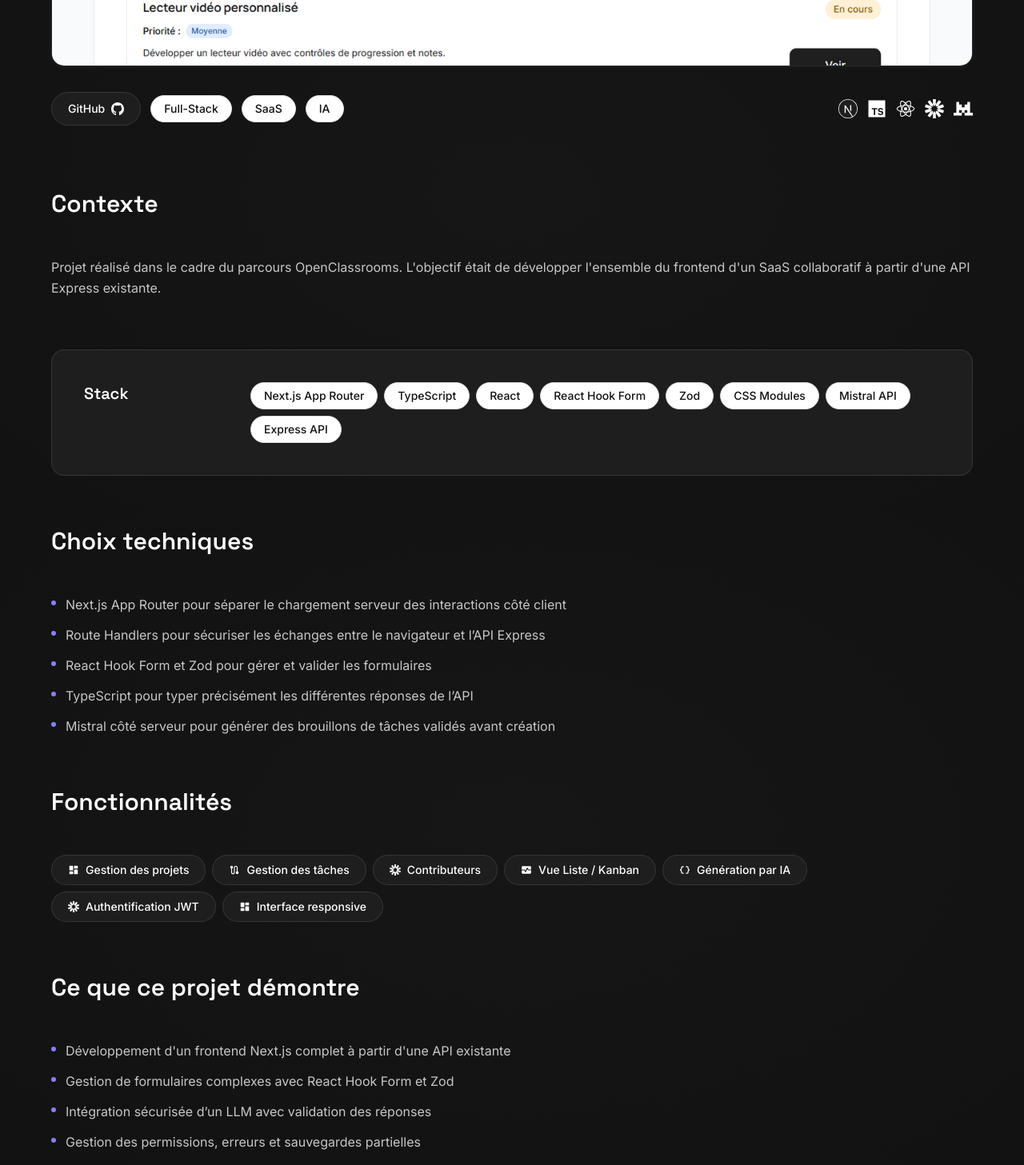
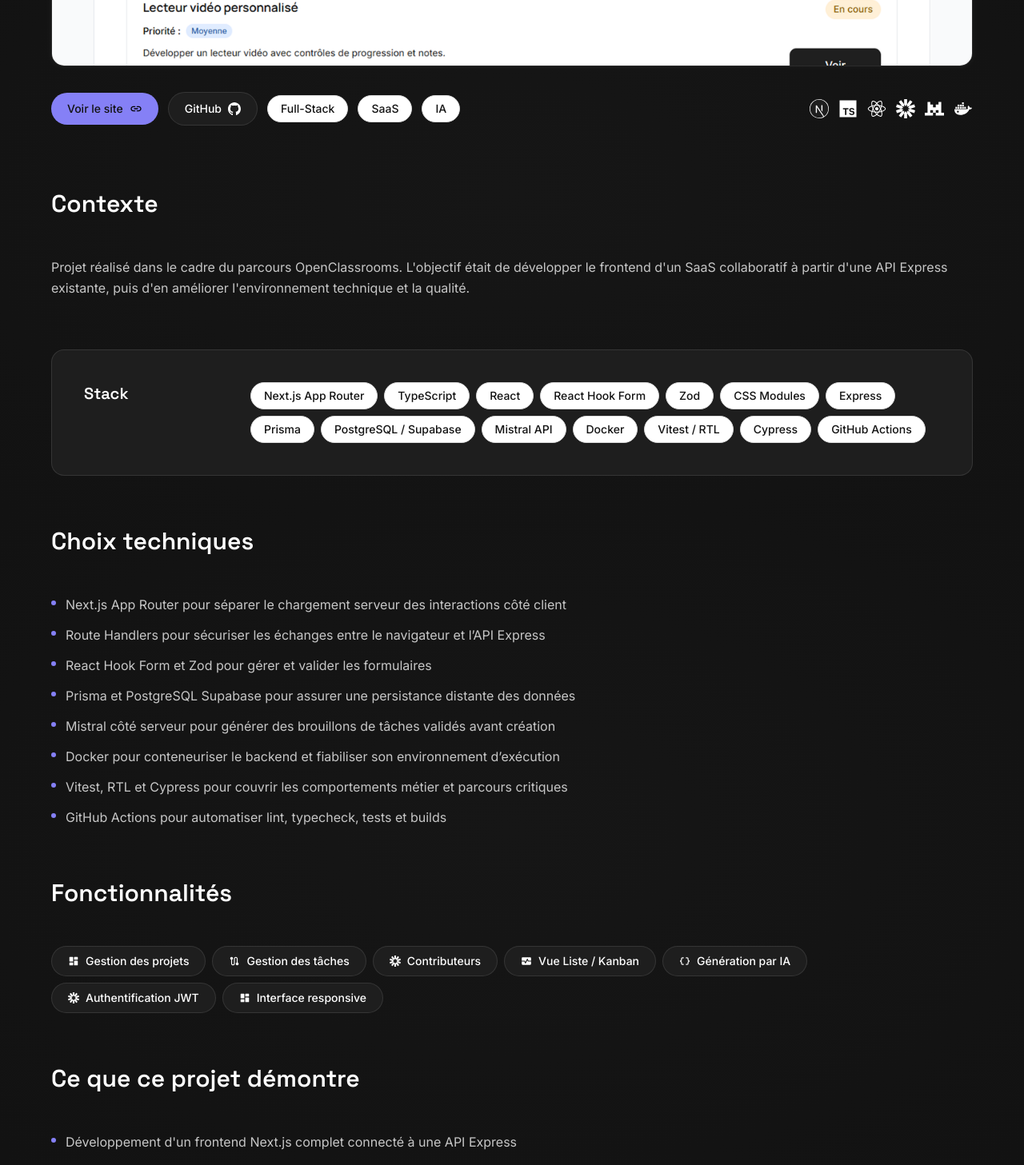
Before and after one commit to TeoCasanovaDW/portfolio_react_next, a Next.js app: page /projects/abricot in a window 1280 px wide. Shown: the part 960-2417 px from the top of the page at 80% size. Built offline with nearby package versions, Linux system fonts and the light colour scheme.

Commit message:
feat: add live site link support for projects

```diff
--- a/app/projects/[slug]/page.tsx
+++ b/app/projects/[slug]/page.tsx
@@ -7,6 +7,8 @@
 import SectionTitle from '@/components/ui/SectionTitle'
 import IconBadge from '@/components/ui/IconBadge'
 import ProjectDetailList from '@/components/projects/ProjectDetailList'
+import ProjectLinks from '@/components/projects/ProjectLinks'
+import Icon from '@/components/ui/Icon'
 
 type Props = {
   params: Promise<{ slug: string }>
@@ -21,6 +23,8 @@
   const project = projects.find((p) => p.slug === slug)
 
   if (!project) notFound()
+
+  const siteLink = project.links.find((link) => link.icon === 'link')
 
   return (
     <div className="max-w-[1200px] mx-auto px-6 py-16">
@@ -42,21 +46,28 @@
 
       {/* Image */}
       <div className="mb-8 rounded-2xl overflow-hidden border border-white/10 shadow-[0_0_10px_rgba(255,255,255,0.05)] ">
-        <ProjectImage src={project.image} alt={project.name} />
+        {siteLink ? (
+          <a
+            href={siteLink.href}
+            target="_blank"
+            rel="noopener noreferrer"
+            className="group relative block"
+          >
+            <ProjectImage src={project.image} alt={project.name} />
+            <div className="absolute inset-0 flex items-center justify-center gap-2 bg-black/60 text-white text-sm font-medium opacity-0 transition-opacity duration-150 group-hover:opacity-100">
+              <Icon name={siteLink.icon ?? 'link'} size={16} alt="" />
+              {siteLink.label}
+            </div>
+          </a>
+        ) : (
+          <ProjectImage src={project.image} alt={project.name} />
+        )}
       </div>
 
       {/* Liens + tags + logos */}
       <div className="flex flex-col sm:flex-row sm:items-center sm:justify-between gap-4 mb-20">
         <div className="flex flex-wrap items-center gap-3">
-          {project.links.map((link) => (
-            <Button
-              key={link.label}
-              label={link.label}
-              variant={link.variant}
-              icon={link.icon}
-              href={link.href}
-            />
-          ))}
+          <ProjectLinks links={project.links} />
           {project.tags.map((tag) => (
             <Badge key={tag} label={tag} variant="light" />
           ))}
--- a/components/projects/ProjectCard.tsx
+++ b/components/projects/ProjectCard.tsx
@@ -1,17 +1,15 @@
 import Link from 'next/link'
 import type { Project } from '@/types/project'
 import Badge from '@/components/ui/Badge'
-import Button from '@/components/ui/Button'
 import TechLogoIcon from '@/components/ui/TechLogoIcon'
 import ProjectImage from '@/components/projects/ProjectImage'
+import ProjectLinks from '@/components/projects/ProjectLinks'
 
 type Props = {
   project: Project
 }
 
 export default function ProjectCard({ project }: Props) {
-  const githubLink = project.links.find((l) => l.icon === 'github')
-
   return (
     <article className="bg-surface rounded-2xl border border-[#e5e5e5]/20 overflow-hidden hover:border-[#e5e5e5]/30 transition-colors duration-200">
 
@@ -59,16 +57,7 @@
         </div>
 
         <div className="flex items-center justify-between pt-4 border-t border-white/5">
-          {githubLink ? (
-            <Button
-              label="GitHub"
-              variant="dark"
-              icon="github"
-              href={githubLink.href}
-            />
-          ) : (
-            <span />
-          )}
+          {project.links.length > 0 ? <ProjectLinks links={project.links} /> : <span />}
 
           <div className="flex items-center gap-3">
             {project.techLogos.map((logo) => (
--- /dev/null
+++ b/components/projects/ProjectLinks.tsx
@@ -0,0 +1,25 @@
+import type { ProjectLink } from '@/types/project'
+import Button from '@/components/ui/Button'
+
+type Props = {
+  links: ProjectLink[]
+  className?: string
+}
+
+export default function ProjectLinks({ links, className = '' }: Props) {
+  if (links.length === 0) return null
+
+  return (
+    <div className={`flex flex-wrap items-center gap-3 ${className}`}>
+      {links.map((link) => (
+        <Button
+          key={link.label}
+          label={link.label}
+          variant={link.variant}
+          icon={link.icon}
+          href={link.href}
+        />
+      ))}
+    </div>
+  )
+}
--- a/data/projects.ts
+++ b/data/projects.ts
@@ -1,6 +1,67 @@
 import type { Project } from '@/types/project'
 
 export const projects: Project[] = [
+  // {
+  //   slug: 'abricot',
+  //   name: 'Abricot',
+  //   year: '2026',
+  //   type: 'Application web Next.js / SaaS de gestion de projet',
+  //   shortDescription:
+  //     'Application collaborative pour gérer des projets, des tâches, des contributeurs et générer des tâches avec l’aide de l’IA.',
+  //   description:
+  //     'Application Next.js de gestion de projet permettant de créer des projets, organiser les tâches, gérer les contributeurs et générer des brouillons de tâches avec Mistral.',
+  //   image: '/images/projects/abricot.png',
+  //   links: [
+  //     {
+  //       label: 'GitHub',
+  //       href: 'https://github.com/TeoCasanovaDW/ABRICOT',
+  //       icon: 'github',
+  //       variant: 'dark',
+  //     },
+  //   ],
+  //   tags: ['Full-Stack', 'SaaS', 'IA'],
+  //   techLogos: ['next', 'typescript', 'react', 'auth', 'mistral'],
+  //   stack: [
+  //     'Next.js App Router',
+  //     'TypeScript',
+  //     'React',
+  //     'React Hook Form',
+  //     'Zod',
+  //     'CSS Modules',
+  //     'Mistral API',
+  //     'Express API',
+  //   ],
+  //   context:
+  //     "Projet réalisé dans le cadre du parcours OpenClassrooms. L'objectif était de développer l'ensemble du frontend d'un SaaS collaboratif à partir d'une API Express existante.",
+  //   technicalChoices: [
+  //     'Next.js App Router pour séparer le chargement serveur des interactions côté client',
+  //     'Route Handlers pour sécuriser les échanges entre le navigateur et l’API Express',
+  //     'React Hook Form et Zod pour gérer et valider les formulaires',
+  //     'TypeScript pour typer précisément les différentes réponses de l’API',
+  //     'Mistral côté serveur pour générer des brouillons de tâches validés avant création',
+  //   ],
+  //   features: [
+  //     { label: 'Gestion des projets', icon: 'dashboard' },
+  //     { label: 'Gestion des tâches', icon: 'route' },
+  //     { label: 'Contributeurs', icon: 'auth' },
+  //     { label: 'Vue Liste / Kanban', icon: 'monitoring' },
+  //     { label: 'Génération par IA', icon: 'api' },
+  //     { label: 'Authentification JWT', icon: 'auth' },
+  //     { label: 'Interface responsive', icon: 'dashboard' },
+  //   ],
+  //   demonstrates: [
+  //     "Développement d'un frontend Next.js complet à partir d'une API existante",
+  //     'Gestion de formulaires complexes avec React Hook Form et Zod',
+  //     'Intégration sécurisée d’un LLM avec validation des réponses',
+  //     'Gestion des permissions, erreurs et sauvegardes partielles',
+  //     'Mise en place d’une interface responsive et accessible',
+  //   ],
+  //   limits: [
+  //     'Backend fourni et amélioré dans le cadre du projet',
+  //     'Création des tâches IA réalisée séquentiellement sans endpoint de création en masse',
+  //     'Certaines limites du backend sont compensées côté frontend',
+  //   ],
+  // },
   {
     slug: 'abricot',
     name: 'Abricot',
@@ -13,6 +74,12 @@
     image: '/images/projects/abricot.png',
     links: [
       {
+        label: 'Voir le site',
+        href: 'https://abricot-front.vercel.app/',
+        icon: 'link',
+        variant: 'primary',
+      },
+      {
         label: 'GitHub',
         href: 'https://github.com/TeoCasanovaDW/ABRICOT',
         icon: 'github',
@@ -20,7 +87,7 @@
       },
     ],
     tags: ['Full-Stack', 'SaaS', 'IA'],
-    techLogos: ['next', 'typescript', 'react', 'auth', 'mistral'],
+    techLogos: ['next', 'typescript', 'react', 'auth', 'mistral', 'docker'],
     stack: [
       'Next.js App Router',
       'TypeScript',
@@ -28,17 +95,26 @@
       'React Hook Form',
       'Zod',
       'CSS Modules',
+      'Express',
+      'Prisma',
+      'PostgreSQL / Supabase',
       'Mistral API',
-      'Express API',
+      'Docker',
+      'Vitest / RTL',
+      'Cypress',
+      'GitHub Actions',
     ],
     context:
-      "Projet réalisé dans le cadre du parcours OpenClassrooms. L'objectif était de développer l'ensemble du frontend d'un SaaS collaboratif à partir d'une API Express existante.",
+      "Projet réalisé dans le cadre du parcours OpenClassrooms. L'objectif était de développer le frontend d'un SaaS collaboratif à partir d'une API Express existante, puis d'en améliorer l'environnement technique et la qualité.",
     technicalChoices: [
       'Next.js App Router pour séparer le chargement serveur des interactions côté client',
       'Route Handlers pour sécuriser les échanges entre le navigateur et l’API Express',
       'React Hook Form et Zod pour gérer et valider les formulaires',
-      'TypeScript pour typer précisément les différentes réponses de l’API',
+      'Prisma et PostgreSQL Supabase pour assurer une persistance distante des données',
       'Mistral côté serveur pour générer des brouillons de tâches validés avant création',
+      'Docker pour conteneuriser le backend et fiabiliser son environnement d’exécution',
+      'Vitest, RTL et Cypress pour couvrir les comportements métier et parcours critiques',
+      'GitHub Actions pour automatiser lint, typecheck, tests et builds',
     ],
     features: [
       { label: 'Gestion des projets', icon: 'dashboard' },
@@ -50,16 +126,18 @@
       { label: 'Interface responsive', icon: 'dashboard' },
     ],
     demonstrates: [
-      "Développement d'un frontend Next.js complet à partir d'une API existante",
+      "Développement d'un frontend Next.js complet connecté à une API Express",
       'Gestion de formulaires complexes avec React Hook Form et Zod',
       'Intégration sécurisée d’un LLM avec validation des réponses',
-      'Gestion des permissions, erreurs et sauvegardes partielles',
-      'Mise en place d’une interface responsive et accessible',
+      'Migration de SQLite vers PostgreSQL Supabase avec Prisma',
+      'Conteneurisation d’un backend Node avec Docker',
+      'Mise en place de tests unitaires, composants et E2E',
+      'Automatisation des contrôles qualité avec GitHub Actions',
     ],
     limits: [
-      'Backend fourni et amélioré dans le cadre du projet',
+      'Backend initialement fourni puis adapté pour PostgreSQL et le déploiement',
       'Création des tâches IA réalisée séquentiellement sans endpoint de création en masse',
-      'Certaines limites du backend sont compensées côté frontend',
+      'Couverture de tests volontairement ciblée sur les parcours et logiques critiques',
     ],
   },
   {
--- a/lib/icon-map.ts
+++ b/lib/icon-map.ts
@@ -40,6 +40,7 @@
   sdd: '/icons/tech/sdd.svg',
   auth: '/icons/tech/auth.svg',
   mistral: '/icons/tech/mistral.svg',
+  docker: '/icons/tech/docker.svg',
 }
 
 export const socialIconMap: Record<'linkedin' | 'github', string> = {
--- a/types/project.ts
+++ b/types/project.ts
@@ -37,6 +37,7 @@
   | 'sdd'
   | 'auth'
   | 'mistral'
+  | 'docker'
 
 export type ProjectLink = {
   label: string
```
Also changed, not shown: public/icons/tech/docker.svg (added).
